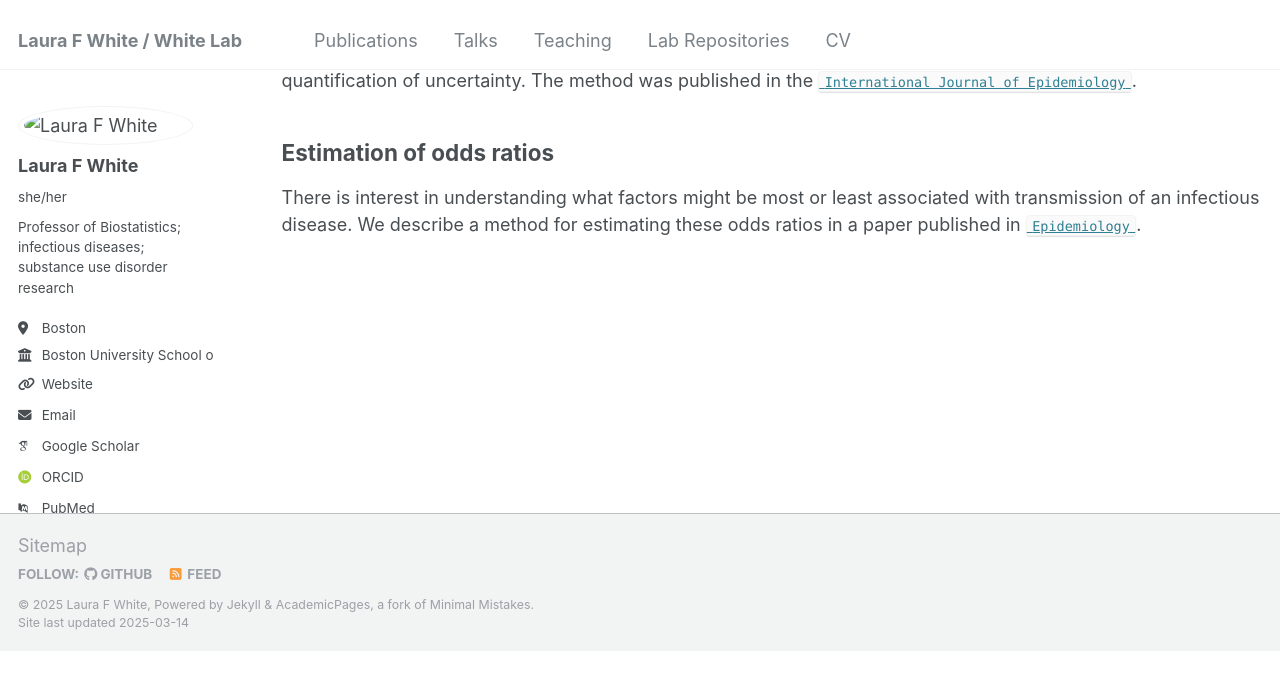
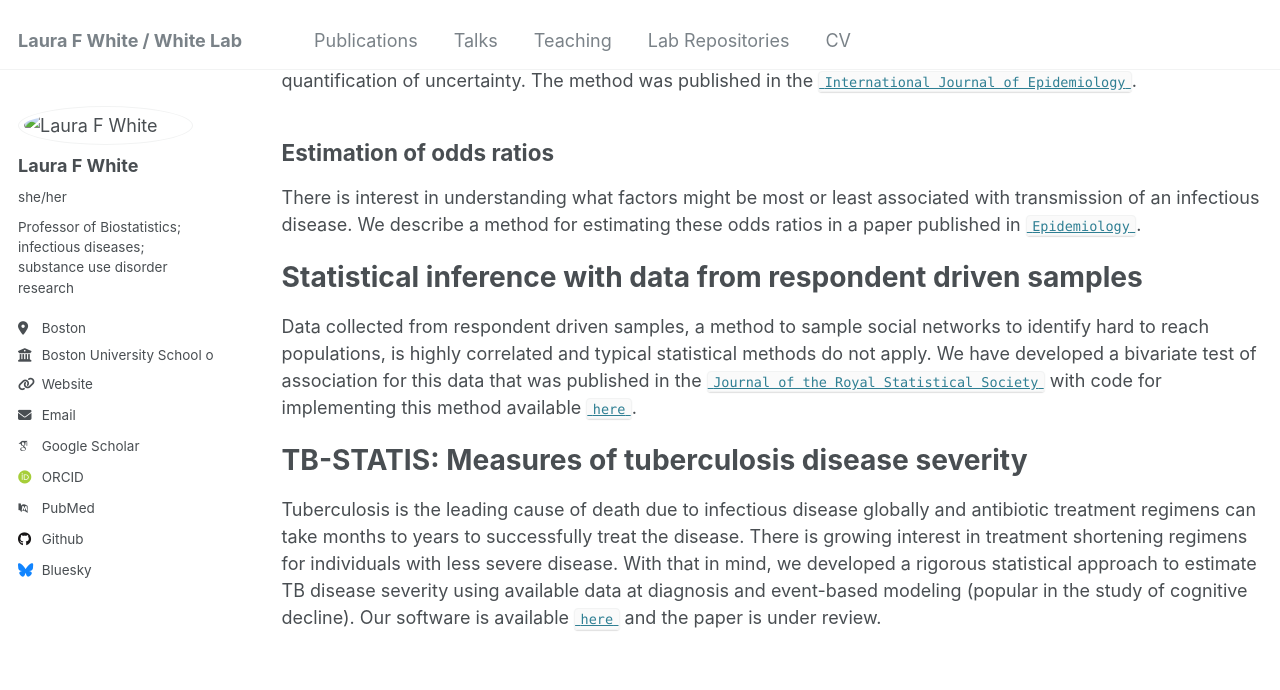
Before and after one commit to LauraFWhiteLab/LauraFWhiteLab.github.io, a Jekyll site: the page built from _pages/portfolio.md, in a window 1280 px wide and 900 px high, scrolled down 592 px. Shown: the top 690 px of the window. Built offline with Jekyll 4.4.1, drawn with Linux system fonts in a browser that asks for light colours; some web fonts are replaced; before the commit the page ends 1243 px from its top, so only the background shows below that.

Commit message:
Update portfolio.md

```diff
--- a/_pages/portfolio.md
+++ b/_pages/portfolio.md
@@ -29,3 +29,14 @@ Estimation of odds ratios
 -------------------------
 
 There is interest in understanding what factors might be most or least associated with transmission of an infectious disease. We describe a method for estimating these odds ratios in a paper published in [`Epidemiology`](https://pubmed.ncbi.nlm.nih.gov/34847084/).
+
+
+Statistical inference with data from respondent driven samples
+==============================================================
+
+Data collected from respondent driven samples, a method to sample social networks to identify hard to reach populations, is highly correlated and typical statistical methods do not apply. We have developed a bivariate test of association for this data that was published in the [`Journal of the Royal Statistical Society`](https://academic.oup.com/jrsssc/article-abstract/74/2/429/7909014?redirectedFrom=PDF) with code for implementing this method available [`here`](https://github.com/samalatesta/RDSAssociation).
+
+TB-STATIS: Measures of tuberculosis disease severity
+=========================================
+
+Tuberculosis is the leading cause of death due to infectious disease globally and antibiotic treatment regimens can take months to years to successfully treat the disease. There is growing interest in treatment shortening regimens for individuals with less severe disease. With that in mind, we developed a rigorous statistical approach to estimate TB disease severity using available data at diagnosis and event-based modeling (popular in the study of cognitive decline). Our software is available [`here`](https://github.com/samalatesta/tbSTATISpaper) and the paper is under review.
```
